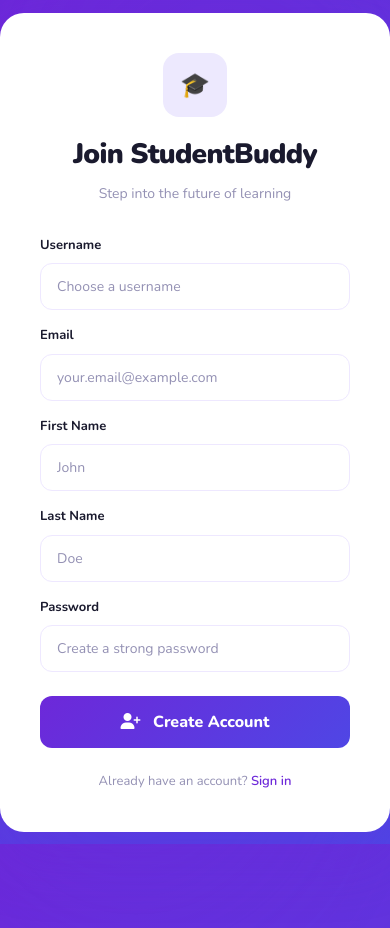
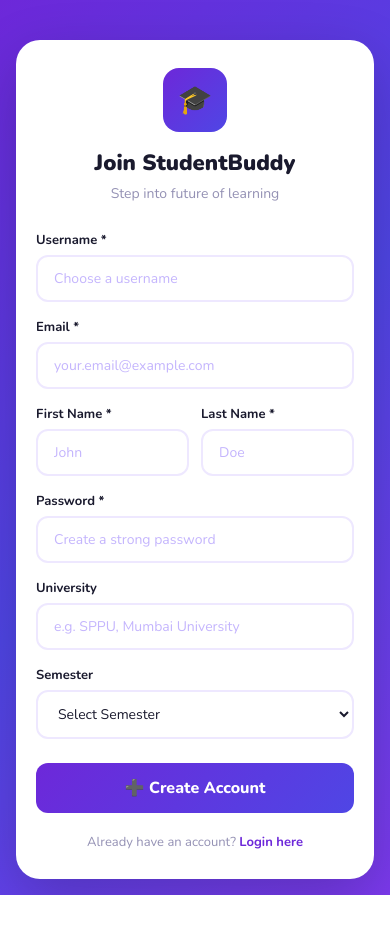
Before and after one commit to anuj9399/studentbuddy, a Django app: page /signup/ in a window 390 px wide. After the commit the page ends 895 px from the top, so only its background shows below. Run offline with Django 5.2, Linux system fonts and the light colour scheme; some libraries are stand-ins or nearby versions.

Commit message:
Fix signup validation error and improve login/signup UI for mobile and PC

```diff
--- a/core/accounts/views.py
+++ b/core/accounts/views.py
@@ -7,30 +7,30 @@ from django.core.mail import send_mail
 
 def signup_view(request):
     if request.method == "POST":
-        name = request.POST.get("name", "").strip()
-        username = request.POST.get("username")
-        email = request.POST.get("email")
-        password = request.POST.get("password")
+        username = request.POST.get('username', '').strip()
+        email = request.POST.get('email', '').strip()
+        first_name = request.POST.get('first_name', '').strip()
+        last_name = request.POST.get('last_name', '').strip()
+        password = request.POST.get('password', '').strip()
 
-        if not name or not username or not email or not password:
-            messages.error(request, "All fields are required")
-            return redirect("/signup/")
+        if not all([username, email, first_name, last_name, password]):
+            return render(request, 'signup.html', {
+                'error': 'All fields are required'
+            })
 
         if User.objects.filter(username=username).exists():
-            messages.error(request, "Username already exists")
-            return redirect("/signup/")
-
-        # 👇 take only first name
-        first_name = name.split()[0]
+            return render(request, 'signup.html', {
+                'error': 'Username already exists'
+            })
 
         User.objects.create_user(
             username=username,
             email=email,
             password=password,
-            first_name=first_name
+            first_name=first_name,
+            last_name=last_name
         )
 
-        messages.success(request, "Account created! Please login.")
         return redirect("/login/")
 
     return render(request, "signup.html")
--- a/core/core/settings.py
+++ b/core/core/settings.py
@@ -189,6 +189,7 @@ if not DEBUG:
 
 # CSRF Trusted Origins for Render
 CSRF_TRUSTED_ORIGINS = [
+    'https://studentbuddy-v5ah.onrender.com',
     'https://*.onrender.com',
     'http://localhost:8000',
     'http://127.0.0.1:8000',
--- a/core/templates/signup.html
+++ b/core/templates/signup.html
@@ -1,223 +1,208 @@
 <!DOCTYPE html>
 <html lang="en">
 <head>
-    <script src="https://cdn.tailwindcss.com"></script>
-    <link rel="stylesheet" href="https://cdnjs.cloudflare.com/ajax/libs/font-awesome/6.4.0/css/all.min.css">
-    <link href="https://fonts.googleapis.com/css2?family=Nunito:wght@400;500;600;700;800;900&display=swap" rel="stylesheet">
-
+    <meta charset="UTF-8">
+    <meta name="viewport" content="width=device-width, initial-scale=1.0">
+    <title>Sign Up - StudentBuddy</title>
+    <link href="https://fonts.googleapis.com/css2?family=Nunito:wght@400;600;700;800;900&display=swap" rel="stylesheet">
     <style>
-        :root {
-            --bg: #f8f7ff;
-            --white: #ffffff;
-            --primary: #6d28d9;
-            --primary-light: #7c3aed;
-            --primary-soft: #ede9fe;
-            --primary-border: #ddd6fe;
-            --text-dark: #1a1a2e;
-            --text-muted: #9491b4;
-            --border: #eee8ff;
-            --gradient: linear-gradient(135deg, #6d28d9, #4f46e5);
-        }
-
-        * {
-            margin: 0;
-            padding: 0;
-            box-sizing: border-box;
-        }
+* { box-sizing: border-box; margin: 0; padding: 0; }
 
 body {
-            font-family: 'Nunito', sans-serif;
-            background: var(--gradient);
     min-height: 100vh;
+    background: linear-gradient(135deg, #6d28d9 0%, #4f46e5 50%, #7c3aed 100%);
     display: flex;
     align-items: center;
     justify-content: center;
-            position: relative;
-            overflow: hidden;
+    font-family: 'Nunito', sans-serif;
+    padding: 20px;
 }
 
-        .signup-card {
+.auth-card {
     background: white;
     border-radius: 24px;
-            padding: 40px;
+    padding: 40px 36px;
+    width: 100%;
     max-width: 420px;
-            width: 100%;
-            margin: auto;
-            box-shadow: 0 24px 64px rgba(109,40,217,0.25);
-            position: relative;
-            z-index: 10;
+    box-shadow: 0 20px 60px rgba(0,0,0,0.2);
 }
 
-        .input-field {
+.auth-logo {
+    width: 64px;
+    height: 64px;
+    background: linear-gradient(135deg, #6d28d9, #4f46e5);
+    border-radius: 16px;
+    display: flex;
+    align-items: center;
+    justify-content: center;
+    font-size: 28px;
+    margin: 0 auto 16px;
+}
+
+.auth-title {
+    font-size: 26px;
+    font-weight: 900;
+    color: #1a1a2e;
+    text-align: center;
+    margin-bottom: 6px;
+}
+
+.auth-subtitle {
+    font-size: 14px;
+    color: #9491b4;
+    text-align: center;
+    margin-bottom: 28px;
+}
+
+.form-group {
+    margin-bottom: 16px;
+}
+
+.form-label {
+    display: block;
+    font-size: 13px;
+    font-weight: 700;
+    color: #1a1a2e;
+    margin-bottom: 6px;
+}
+
+.form-input {
     width: 100%;
     padding: 12px 16px;
+    border: 2px solid #eee8ff;
+    border-radius: 12px;
+    font-size: 14px;
+    font-family: Nunito;
+    color: #1a1a2e;
+    outline: none;
+    transition: border-color 0.2s;
     background: white;
-            border: 1px solid var(--border);
-            border-radius: 12px;
-            color: var(--text-dark);
-            font-size: 14px;
-            transition: all 0.3s ease;
 }
 
-        .input-field:focus {
-            outline: none;
-            border-color: var(--primary);
-            box-shadow: 0 0 0 3px rgba(109,40,217,0.1);
+.form-input:focus {
+    border-color: #6d28d9;
 }
 
-        .input-field::placeholder {
-            color: var(--text-muted);
+.form-input::placeholder {
+    color: #c4b5fd;
 }
 
-        .label-text {
-            color: var(--text-dark);
-            font-weight: 700;
-            font-size: 13px;
-            margin-bottom: 8px;
-            display: block;
+.auth-btn {
+    width: 100%;
+    padding: 14px;
+    background: linear-gradient(135deg, #6d28d9, #4f46e5);
+    color: white;
+    border: none;
+    border-radius: 12px;
+    font-size: 16px;
+    font-weight: 800;
+    font-family: Nunito;
+    cursor: pointer;
+    margin-top: 8px;
+    transition: all 0.2s ease;
 }
 
-        .submit-btn {
-            background: var(--gradient);
-            color: white;
-            padding: 14px 24px;
-            border-radius: 12px;
-            font-weight: 800;
-            font-size: 16px;
-            width: 100%;
-            border: none;
-            cursor: pointer;
-            transition: all 0.3s ease;
-            text-align: center;
-            display: block;
+.auth-btn:hover {
+    transform: translateY(-2px);
+    box-shadow: 0 8px 24px rgba(109,40,217,0.4);
 }
 
-        .submit-btn:hover {
-            transform: translateY(-2px);
-            box-shadow: 0 8px 24px rgba(109,40,217,0.3);
+.auth-link {
+    text-align: center;
+    margin-top: 20px;
+    font-size: 13px;
+    color: #9491b4;
 }
 
-        .link-text {
-            color: var(--primary);
+.auth-link a {
+    color: #6d28d9;
+    font-weight: 700;
     text-decoration: none;
-            font-weight: 600;
-            transition: color 0.3s ease;
 }
 
-        .link-text:hover {
-            color: var(--primary-light);
+.error-box {
+    background: #fff1f2;
+    border: 1px solid #fecdd3;
+    border-radius: 10px;
+    padding: 12px 16px;
+    margin-bottom: 16px;
+    font-size: 13px;
+    color: #be123c;
+    font-weight: 600;
 }
 
-        .blob {
-            position: absolute;
-            border-radius: 50%;
-            filter: blur(100px);
-            opacity: 0.6;
-        }
-
-        .blob-1 {
-            top: -10%;
-            right: -10%;
-            width: 400px;
-            height: 400px;
-            background: rgba(109,40,217,0.3);
-        }
-
-        .blob-2 {
-            bottom: -10%;
-            left: -10%;
-            width: 350px;
-            height: 350px;
-            background: rgba(79,70,229,0.3);
+/* Mobile responsive */
+@media (max-width: 480px) {
+    body { padding: 16px; align-items: flex-start; padding-top: 40px; }
+    .auth-card { padding: 28px 20px; }
+    .auth-title { font-size: 22px; }
 }
 </style>
 </head>
+<body>
+    <div class="auth-card">
+        <div class="auth-logo">🎓</div>
+        <h1 class="auth-title">Join StudentBuddy</h1>
+        <p class="auth-subtitle">Step into future of learning</p>
 
-<body>
-    <div class="blob blob-1"></div>
-    <div class="blob blob-2"></div>
-
-    <div class="signup-card">
-        <div class="text-center mb-8">
-            <div class="w-16 h-16 bg-[var(--primary-soft)] rounded-2xl flex items-center justify-center mx-auto mb-4">
-                <span class="text-2xl">🎓</span>
-            </div>
-            <h2 class="text-[28px] font-black text-[var(--text-dark)] tracking-tight mb-2">Join StudentBuddy</h2>
-            <p class="text-[14px] text-[var(--text-muted)]">Step into the future of learning</p>
-        </div>
-
-        {% if messages %}
-        <div class="mb-6 space-y-2">
-            {% for message in messages %}
-            <div class="p-4 rounded-xl bg-red-50 border border-red-200 text-red-600 text-sm flex items-center gap-3">
-                <i class="fa-solid fa-triangle-exclamation"></i>
-                {{ message }}
-            </div>
-            {% endfor %}
-        </div>
+        {% if error %}
+        <div class="error-box">⚠️ {{ error }}</div>
         {% endif %}
 
-        <form method="post">
+        <form method="POST">
             {% csrf_token %}
-
-            <div class="space-y-4">
-                <div>
-                    <label class="label-text">Username</label>
-                    <input type="text"
-                           name="username"
-                           class="input-field"
-                           placeholder="Choose a username"
-                           required>
+            <div class="form-group">
+                <label class="form-label">Username *</label>
+                <input type="text" name="username" class="form-input"
+                       placeholder="Choose a username" required>
             </div>
-
-                <div>
-                    <label class="label-text">Email</label>
-                    <input type="email"
-                           name="email"
-                           class="input-field"
-                           placeholder="your.email@example.com"
-                           required>
+            <div class="form-group">
+                <label class="form-label">Email *</label>
+                <input type="email" name="email" class="form-input"
+                       placeholder="your.email@example.com" required>
             </div>
-
-                <div>
-                    <label class="label-text">First Name</label>
-                    <input type="text"
-                           name="first_name"
-                           class="input-field"
-                           placeholder="John"
-                           required>
+            <div style="display:grid; grid-template-columns:1fr 1fr; gap:12px;">
+                <div class="form-group">
+                    <label class="form-label">First Name *</label>
+                    <input type="text" name="first_name" class="form-input"
+                           placeholder="John" required>
                 </div>
-
-                <div>
-                    <label class="label-text">Last Name</label>
-                    <input type="text"
-                           name="last_name"
-                           class="input-field"
-                           placeholder="Doe"
-                           required>
-                </div>
-
-                <div>
-                    <label class="label-text">Password</label>
-                    <input type="password"
-                           name="password"
-                           class="input-field"
-                           placeholder="Create a strong password"
-                           required>
+                <div class="form-group">
+                    <label class="form-label">Last Name *</label>
+                    <input type="text" name="last_name" class="form-input"
+                           placeholder="Doe" required>
                 </div>
             </div>
-
-            <button type="submit" class="submit-btn mt-6">
-                <i class="fa-solid fa-user-plus mr-2"></i>
-                Create Account
-            </button>
+            <div class="form-group">
+                <label class="form-label">Password *</label>
+                <input type="password" name="password" class="form-input"
+                       placeholder="Create a strong password" required>
+            </div>
+            <div class="form-group">
+                <label class="form-label">University</label>
+                <input type="text" name="university" class="form-input"
+                       placeholder="e.g. SPPU, Mumbai University">
+            </div>
+            <div class="form-group">
+                <label class="form-label">Semester</label>
+                <select name="semester" class="form-input">
+                    <option value="">Select Semester</option>
+                    <option>Semester 1</option>
+                    <option>Semester 2</option>
+                    <option>Semester 3</option>
+                    <option>Semester 4</option>
+                    <option>Semester 5</option>
+                    <option>Semester 6</option>
+                    <option>Semester 7</option>
+                    <option>Semester 8</option>
+                </select>
+            </div>
+            <button type="submit" class="auth-btn">➕ Create Account</button>
         </form>
 
-        <div class="text-center mt-6">
-            <p class="text-[13px] text-[var(--text-muted)]">
+        <div class="auth-link">
             Already have an account?
-                <a href="{% url 'login' %}" class="link-text">Sign in</a>
-            </p>
+            <a href="/login/">Login here</a>
         </div>
     </div>
 </body>
```
Also changed, not shown: core/templates/login.html (+135 -107 lines). Lines whose indentation alone changed are shown as unchanged.
